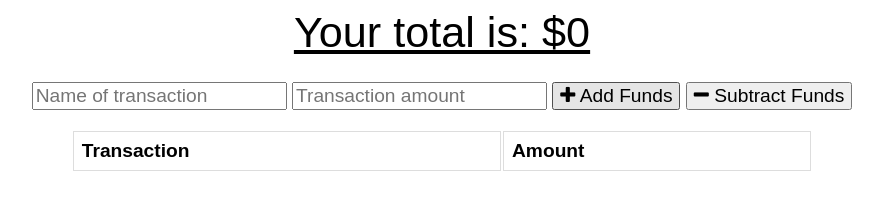
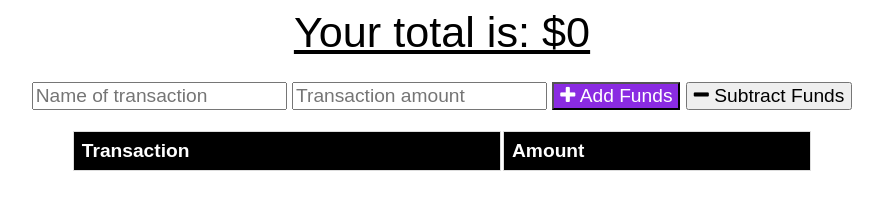
Before and after one commit to PhalenH/budget-tracker, a website: page public/index.html in a window 1280 px wide. In both pictures the pointer is over the button "Add Funds". Shown: the whole page, without its empty margins (198-1081 px from the left). Drawn offline with nearby package versions, Linux system fonts and the light colour scheme; no server answers.

Commit message:
ADDED MINIMAL STYLE UPDATES

```diff
--- a/public/styles.css
+++ b/public/styles.css
@@ -6,6 +6,10 @@ body {
 button, input {
   font-size: 100%;
   font-family: Arial;
+}
+button:hover {
+  background-color: blueviolet;
+  color: white;
 }
 
 table {
@@ -16,7 +20,10 @@ td, th {
   border: 1px solid #dddddd;
   text-align: left;
   padding: 8px;
+  color: white;
+  background-color: black;
 }
+
 
 tr:nth-child(even) {
   background-color: #dddddd;
```
Also changed, not shown: 1 other file.
